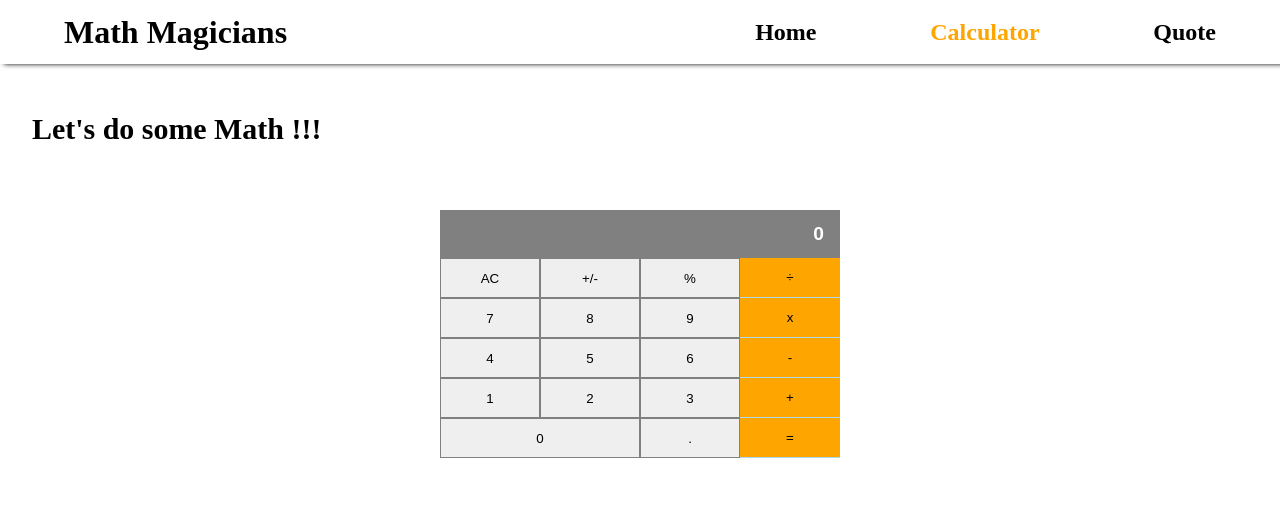
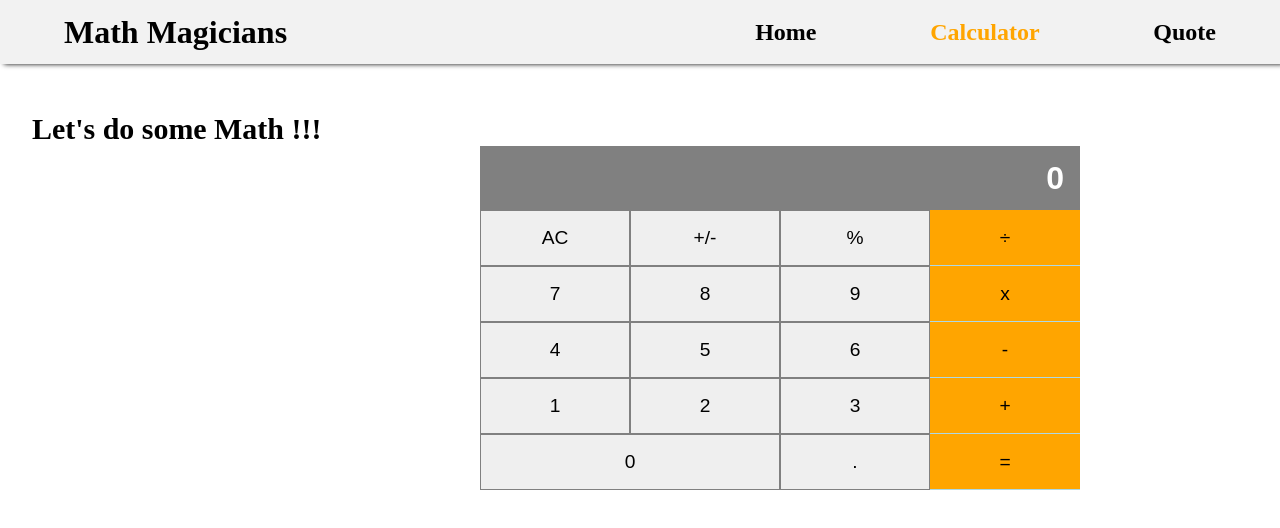
Before and after one commit to mhnazary/math-magicians, a React (Create React App) app: page /calculator in a window 1280 px wide. Shown: the top 528 px of the page. Built offline with nearby package versions, Linux system fonts and the light colour scheme.

Commit message:
style.css updated

```diff
--- a/src/components/QuoteComponent.css
+++ /dev/null
@@ -1,14 +0,0 @@
-.quote-container {
-  width: 90%;
-  margin: auto;
-  min-height: 7rem;
-  padding: 1rem;
-}
-
-span {
-  color: orange;
-}
-
-h2 {
-  margin-bottom: 0.5rem;
-}
--- a/src/components/QuoteComponent.jsx
+++ b/src/components/QuoteComponent.jsx
@@ -1,8 +1,16 @@
 import React, { useEffect, useState } from 'react';
-import './QuoteComponent.css';
 import Header from './Header';
 
-export default function QuoteComponent() {
+export default function Quote() {
+  return (
+    <>
+      <Header />
+      <QuoteComponent />
+    </>
+  );
+}
+
+function QuoteComponent() {
   const [loading, setLoading] = useState(true);
   const [error, setError] = useState(null);
   const [quote, setQuote] = useState({});
@@ -44,7 +52,6 @@ export default function QuoteComponent() {
 
   return (
     <>
-      <Header />
       <div className="quote-container">
         <h2>
           <span>quote</span>
--- a/src/components/calculator.css
+++ /dev/null
@@ -1,57 +0,0 @@
-* {
-  padding: 0;
-  margin: 0;
-  box-sizing: border-box;
-}
-
-.container {
-  width: 400px;
-  margin: 4rem auto 3rem;
-}
-
-.buttons {
-  display: grid;
-  grid-template-columns: repeat(4, 1fr);
-}
-
-button {
-  height: 2.5rem;
-  border: none;
-  border: 1px solid gray;
-  cursor: pointer;
-}
-
-button:nth-child(4),
-button:nth-child(8),
-button:nth-child(12),
-button:nth-child(16),
-button:nth-child(19) {
-  color: black;
-  background-color: orange;
-  outline: none;
-  border: none;
-  border-bottom: 1px solid lightblue;
-}
-
-button:nth-child(17) {
-  grid-column: 1/3;
-}
-
-.input {
-  width: 100%;
-  height: 3rem;
-  outline: none;
-  font-size: 1.2rem;
-  font-weight: bold;
-  background-color: gray;
-  color: #fff;
-  text-align: right;
-  padding: 0.2rem 1rem;
-  border: none;
-  cursor: pointer;
-}
-
-.calculator-title {
-  font-size: 1.6rem;
-  margin: 3rem 0 0 2rem;
-}
--- a/src/components/calculator.jsx
+++ b/src/components/calculator.jsx
@@ -2,7 +2,6 @@ import React, { useState } from 'react';
 import PropTypes from 'prop-types';
 import Header from './Header';
 import calculate from '../logic/calculate';
-import './calculator.css';
 
 function Calculator() {
   const [state, setState] = useState({
--- a/src/components/header.jsx
+++ b/src/components/header.jsx
@@ -1,11 +1,11 @@
-import { NavLink } from 'react-router-dom';
+import { Link, NavLink } from 'react-router-dom';
 import './style.css';
 
 function Header() {
   return (
     <div className="nav">
-      <h1>Math Magicians</h1>
-      <ul>
+      <h1><Link to="/"> Math Magicians</Link></h1>
+      <ul className="list">
         <li>
           <NavLink to="/"> Home </NavLink>
         </li>
--- a/src/components/style.css
+++ b/src/components/style.css
@@ -11,6 +11,12 @@
   justify-content: space-between;
   align-items: center;
   padding: 0.5rem 4rem;
+  background-color: #f2f2f2;
+}
+
+h1 {
+  font-size: 2rem;
+  color: #333;
 }
 
 ul {
@@ -25,6 +31,11 @@ ul {
 a {
   text-decoration: none;
   color: black;
+  transition: color 0.3s ease;
+}
+
+.list a:hover {
+  color: orange;
 }
 
 .active {
@@ -32,13 +43,89 @@ a {
 }
 
 .nav-container {
-    padding: 3rem;
+  padding: 3rem;
 }
 
 .nav-title {
-    font-size: 1.6rem;
+  font-size: 1.6rem;
 }
 
 .nav-p {
-    text-align: justify;
+  text-align: justify;
 }
+
+/* Quots part */
+
+.quote-container {
+  width: 80%;
+  margin: auto;
+  min-height: 17rem;
+  padding: 1rem;
+  margin-top: 5rem;
+  box-shadow: 3px 0px 8px gray;
+  border-radius: 10px;
+}
+
+span {
+  color: orange;
+}
+
+h2 {
+  margin-bottom: 0.5rem;
+}
+
+/* calculator part */
+
+.container {
+  width: 600px;
+  margin: 0rem 30rem 3rem;
+}
+
+.buttons {
+  display: grid;
+  grid-template-columns: repeat(4, 1fr);
+}
+
+button {
+  height: 3.5rem;
+  border: none;
+  border: 1px solid gray;
+  cursor: pointer;
+  font-size: 1.2rem;
+}
+
+button:nth-child(4),
+button:nth-child(8),
+button:nth-child(12),
+button:nth-child(16),
+button:nth-child(19) {
+  color: black;
+  background-color: orange;
+  outline: none;
+  border: none;
+  border-bottom: 1px solid lightblue;
+}
+
+button:nth-child(17) {
+  grid-column: 1/3;
+}
+
+.input {
+  width: 100%;
+  height: 4rem;
+  outline: none;
+  font-size: 2rem;
+  font-weight: bold;
+  background-color: gray;
+  color: #fff;
+  text-align: right;
+  padding: 0.2rem 1rem;
+  border: none;
+  cursor: pointer;
+}
+
+.calculator-title {
+  font-size: 1.6rem;
+  margin: 3rem 0 0 2rem;
+  display: inline-block;
+}
```
